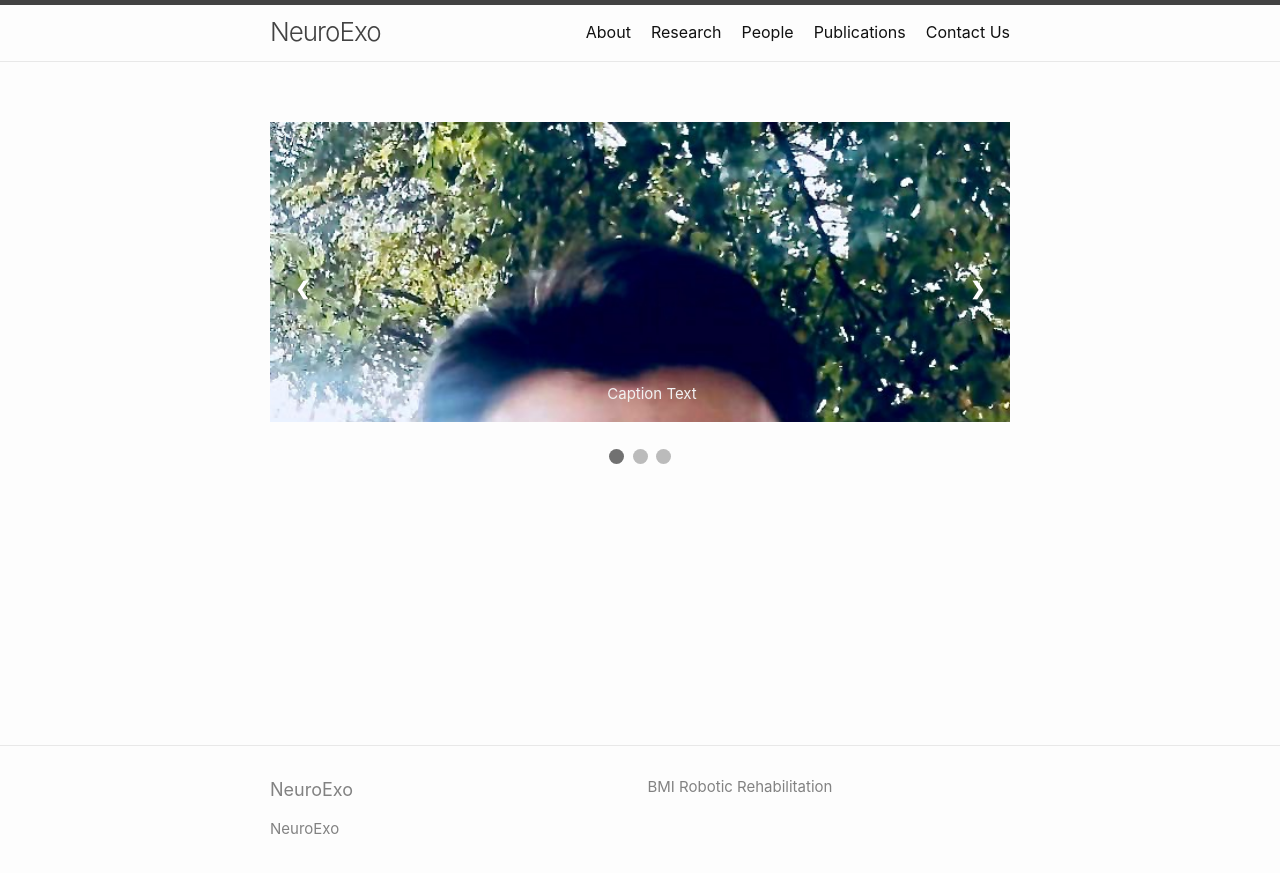
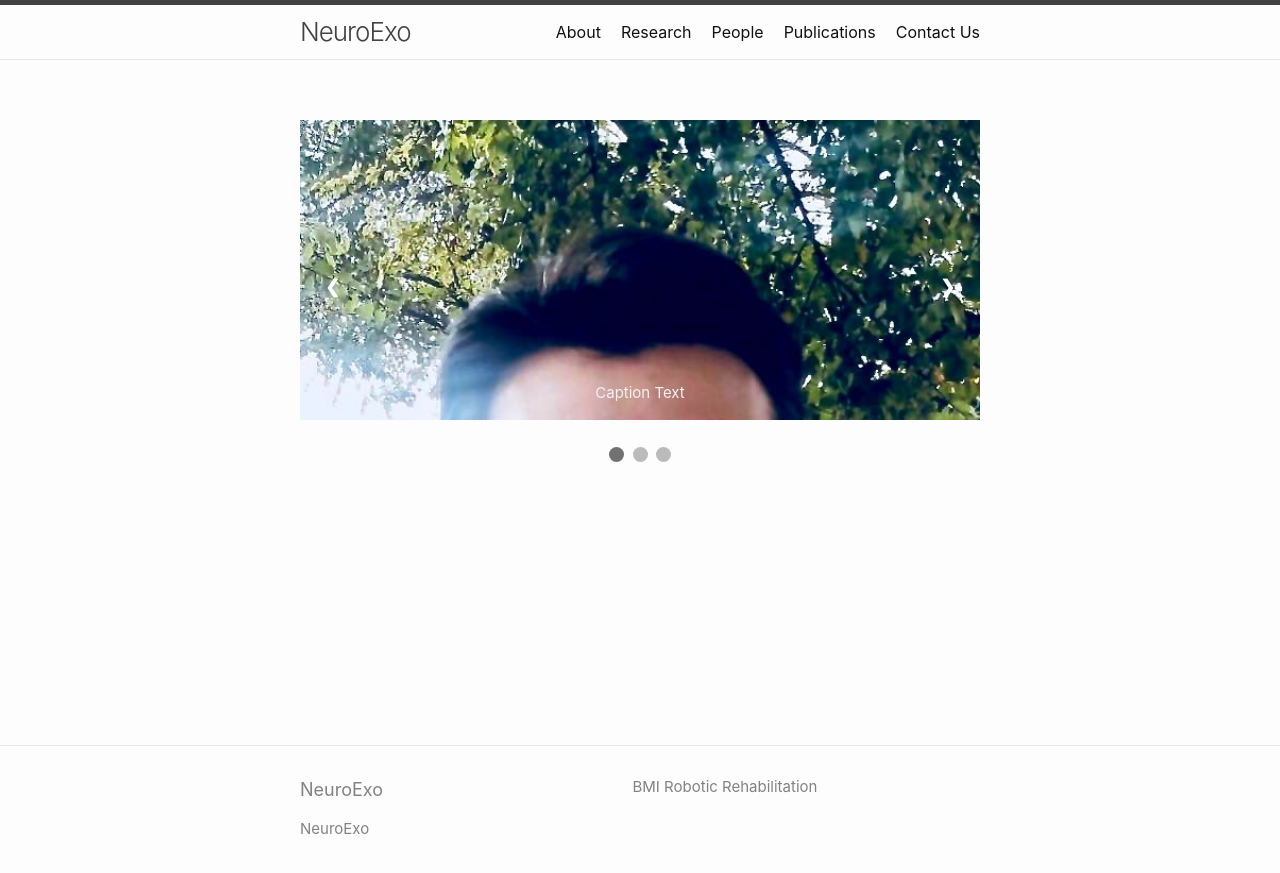
Before and after one commit to arcraik/neuroexo-website, a Jekyll site: the page built from carousel.md, in a window 1280 px wide. Shown: the top 873 px of the page. Built offline with Jekyll 4.4.1, drawn with Linux system fonts in a browser that asks for light colours; our own code applies the rules of GitHub Pages for plain Markdown files.

Commit message:
Update carousel.md

```diff
--- a/carousel.md
+++ b/carousel.md
@@ -1,4 +1,9 @@
 <html>
+  <head>
+    <style>
+      * {box-sizing: border-box;}
+    </style>
+  </head>
 <body>
 <div class="slideshow-container">
 
```
